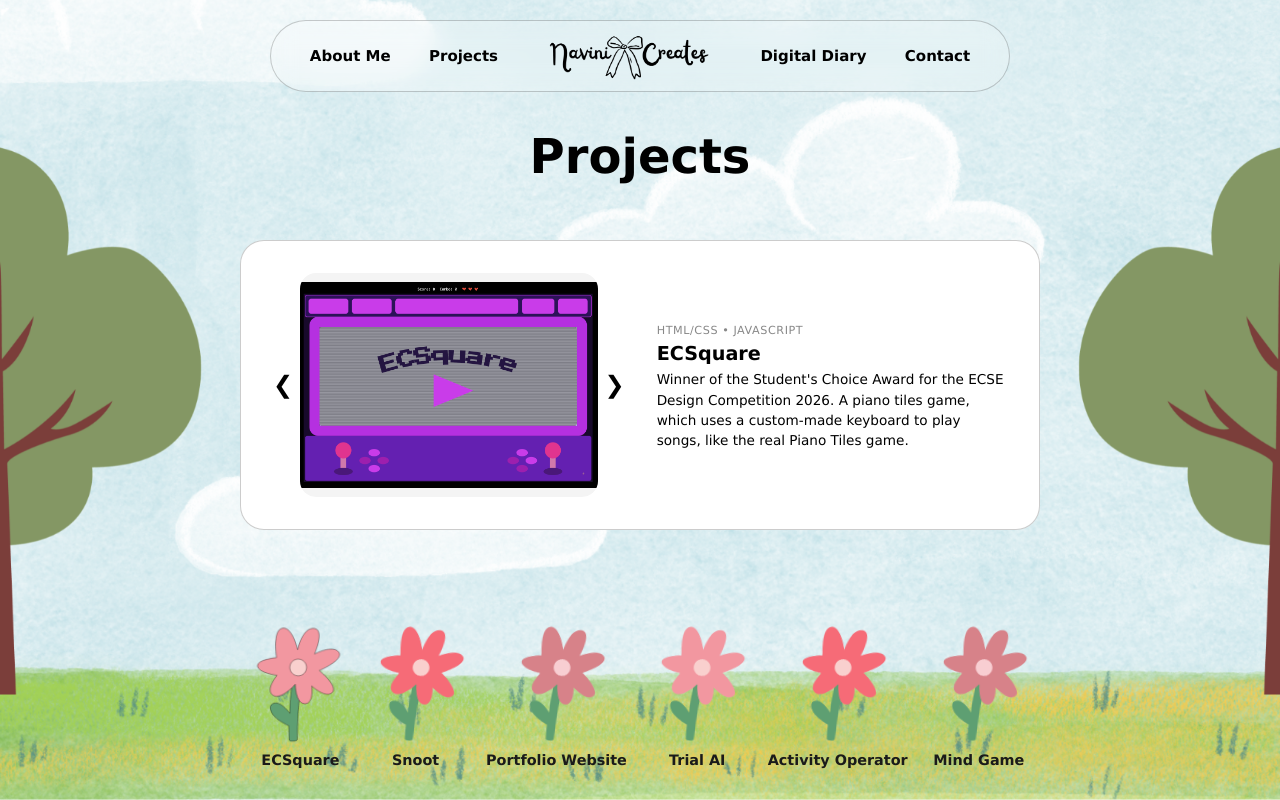
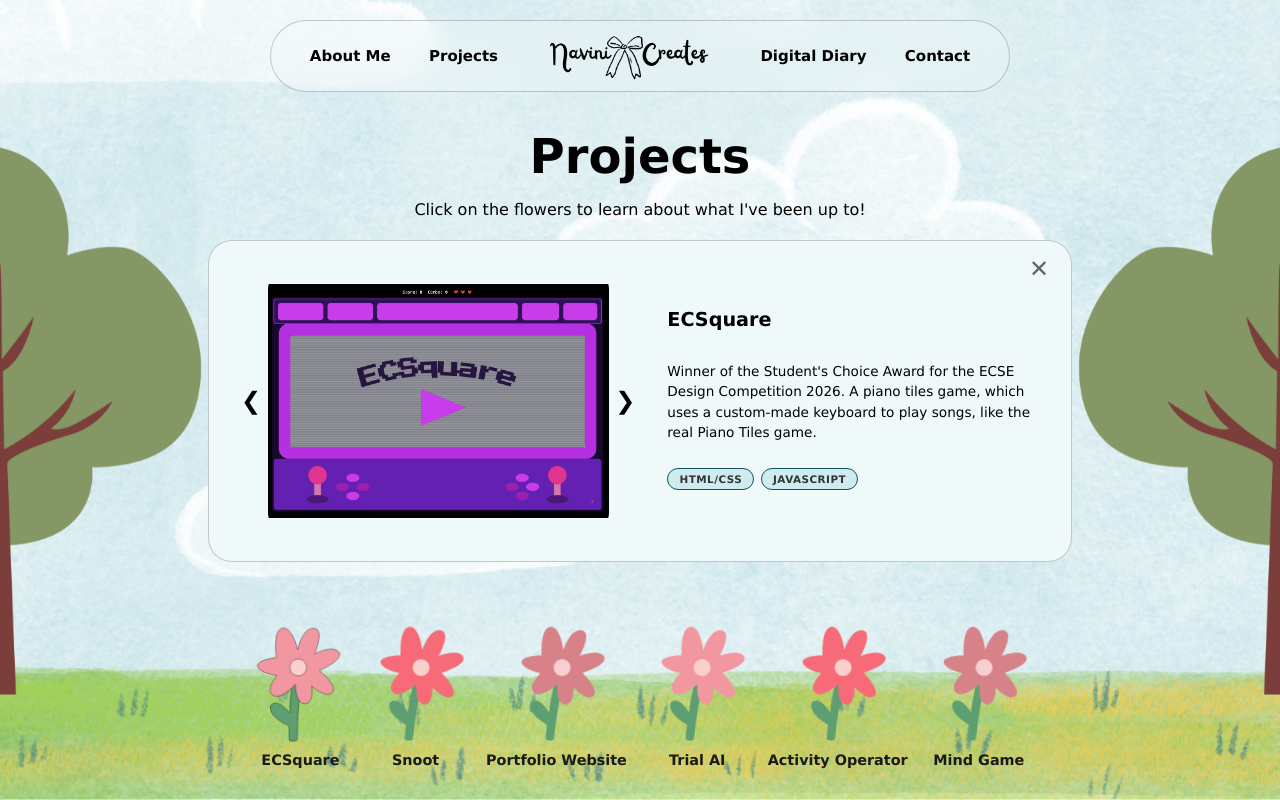
Before and after one commit to naviniii/navini-portfolio, a React (Vite) app: page /projects in a window 1280 px wide. Both pictures are taken after a click on the element "ECSquare". Built offline with nearby package versions, Linux system fonts and the light colour scheme.

Commit message:
Edited the layout and elements of the Profile View and Profile page. Adjusted the buttons to turn off when there is only one photo. Also edited the Tech information to be the rounded rectangles which are in other portfolio websites

```diff
--- a/src/components/ProjectView.css
+++ b/src/components/ProjectView.css
@@ -8,14 +8,14 @@
   flex-direction: row;
   align-items: center;
   gap: 2rem;
-  background: white;
-  border: 1px solid rgba(0, 0, 0, 0.2);
+  background: #F0F9FA;
   border-radius: 1.5rem;
   padding: 2rem;
   width: 92%;
-  max-width: 50rem;
-  max-height: 60vh;
+  max-width: 54rem;
+  max-height: 65vh;
   overflow-y: auto;
+  border: 1px solid rgba(0, 0, 0, 0.2);
   animation: popIn 0.25s ease;
 }
 
@@ -30,6 +30,27 @@
   }
 }
 
+.close-btn {
+  position: absolute;
+  top: 0.75rem;
+  right: 1rem;
+  background: none;
+  border: none;
+  font-size: 1.5rem;
+  cursor: pointer;
+  color: #666;
+  padding: 0;
+  width: 2rem;
+  height: 2rem;
+  display: flex;
+  align-items: center;
+  justify-content: center;
+}
+
+.close-btn:hover {
+  color: #000;
+}
+
 .project-carousel {
   flex: 0 0 45%;
   display: flex;
@@ -40,10 +61,10 @@
 .project-image-wrap {
   flex: 1;
   aspect-ratio: 4 / 3;
-  min-height: 14rem;
+  min-height: 16rem;
   border-radius: 1rem;
   overflow: hidden;
-  background: #f4f4f4;
+  background: #F0F9FA;
   display: flex;
   align-items: center;
   justify-content: center;
@@ -76,31 +97,65 @@
 .project-info h2 {
   margin: 0.25rem 0;
   font-size: 1.2rem;
+  padding-bottom: 0.8rem;
+  padding-top: 0.8rem;
 }
 
 .project-info p {
   font-size: 0.85rem;
   line-height: 1.5;
+  padding-bottom: 0.8rem;
+  padding-top: 0.8rem;
 }
 
-.project-tech {
-  font-size: 0.7rem;
-  text-transform: uppercase;
-  color: #888;
-  letter-spacing: 0.05em;
+.tech-tags{
+    display: flex;
+    flex-wrap: wrap;
+    gap: 0.4rem;
+    margin-bottom: 0.5rem;
+    padding-bottom: 0.8rem;
+  padding-top: 0.8rem;
+}
+.tech-tag{
+    background: #CEECF0;
+    color: #333;
+    font-size: 0.65rem;
+    font-weight: 600;
+    text-transform: uppercase;
+    letter-spacing: 0.03rem;
+    padding: 0.25rem 0.7rem;
+    border-radius: 999px;
+    border: 0.5px solid #115361;
 }
 
-/* phone size */
+.carousel-btn:disabled {
+  opacity: 0.25;
+  cursor: default;
+}
+
+.carousel-btn:disabled:hover {
+  color: inherit;
+}
+
+
+
+
 @media (max-width: 40rem) {
   .project-view {
-    top: 13rem;
+    top: 14rem;
     flex-direction: column;
-    padding: 0.85rem;
-    width: 82%;
-    max-width: 18rem;
-    max-height: 50vh;
-    gap: 0.5rem;
+    padding: 1.5rem 1rem 1rem;
+    width: 100%;
+    max-width: 22rem;
+    max-height: 55vh;
+    gap: 0.75rem;
     border-radius: 1rem;
+  }
+
+  .close-btn {
+    top: 0.5rem;
+    right: 0.5rem;
+    font-size: 1.25rem;
   }
 
   .project-carousel {
@@ -110,7 +165,7 @@
 
   .project-image-wrap {
     min-height: 0;
-    height: 10rem;
+    height: 8rem;
     width: 100%;
   }
 
@@ -123,16 +178,22 @@
   }
 
   .project-info h2 {
-    font-size: 0.9rem;
+    font-size: 0.95rem;
     margin: 0.1rem 0;
+    padding-bottom: 0.3rem;
+  padding-top: 0.3rem;
   }
 
   .project-info p {
-    font-size: 0.7rem;
+    font-size: 0.72rem;
     line-height: 1.4;
+    padding-bottom: 0.1rem;
+  padding-top: 0.1rem;
   }
 
   .project-tech {
     font-size: 0.55rem;
+    padding-bottom: 0.1rem;
+  padding-top: 0.1rem;
   }
 }
--- a/src/components/ProjectView.jsx
+++ b/src/components/ProjectView.jsx
@@ -1,11 +1,9 @@
 import { useState, useEffect } from 'react';
 import './ProjectView.css';
 
-function ProjectView({project}){
+function ProjectView({project, onClose}){
     const [activeIndex, setActiveIndex] = useState(0);
 
-
-    //for the carousel
     useEffect(() => {
         setActiveIndex(0);
     }, [project]);
@@ -17,27 +15,35 @@ function ProjectView({project}){
         setActiveIndex((prev) => (prev - 1 + project.images.length) % project.images.length);
     }
 
+    const hasMultipleImages = project.images.length > 1;
     return (
-        <div className = "project-view">
-            <div className = "project-carousel">
-                <button className = "carousel-btn prev" onClick = {prevSlide}>&#10094;</button>
-                <div className = "project-image-wrap">
-                <img src = {project.images[activeIndex]}
-                alt = {`${project.name} screenshot ${activeIndex + 1}`}
-                className = "project-image"
-                />
+
+        <div className="project-view">
+            <button className="close-btn" onClick={onClose}>✕</button>
+
+            <div className="project-carousel">
+                <button className="carousel-btn prev" onClick={prevSlide} disabled = {!hasMultipleImages}>&#10094;</button>
+                <div className="project-image-wrap">
+                    <img src={project.images[activeIndex]}
+                    alt={project.name}
+                    className="project-image"
+                    />
                 </div>
-                <button className = "carousel-btn next" onClick = {nextSlide}>&#10095;</button>
+                <button className="carousel-btn next" onClick={nextSlide} disabled = {!hasMultipleImages}>&#10095;</button>
+
             </div>
 
-            <div className = "project-info">
-                <span className = "project-tech">{project.tech}</span>
+            <div className="project-info">
                 <h2>{project.name}</h2>
                 <p>{project.description}</p>
+               <div className = "tech-tags">
+                 {project.tech.split(' • ').map((tech)=>(
+                    <span key = {tech} className = "tech-tag">{tech}</span>
+                ))}
+               </div>
             </div>
         </div>
     );
-
 }
 
 export default ProjectView;
--- a/src/pages/Projects.css
+++ b/src/pages/Projects.css
@@ -38,22 +38,28 @@
   min-width: 0;
 }
 
+.projects-caption {
+    font-style: normal;
+}
+
+
 /*phone size*/
 @media (max-width: 40rem) {
   .projects-garden {
     justify-content: flex-start;
     overflow-x: auto;
     overflow-y: visible;
-    padding: 0 1.5rem 0.5rem;
+    padding: 1rem 1.5rem 0.5rem;
+    min-height: 8rem;
     -webkit-overflow-scrolling: touch;
-    scrollbar-width: none; /* Firefox */
+    scrollbar-width: none;
   }
 
   .projects-garden::-webkit-scrollbar {
-    display: none; /* Chrome/Safari */
+    display: none;
   }
 
   .project-flower {
-    flex-shrink: 0; /* stop them from squeezing/overlapping */
+    flex-shrink: 0;
   }
 }
--- a/src/pages/Projects.jsx
+++ b/src/pages/Projects.jsx
@@ -3,7 +3,6 @@ import Flower from '../components/Flower';
 import ProjectView from '../components/ProjectView';
 import projects from '../data/projects';
 import './Projects.css';
-
 
 function Projects(){
     const [selectedProject, setSelectedProject] = useState(null);
@@ -11,36 +10,32 @@ function Projects(){
     const handleFlowerClick = (project) => {
         if (selectedProject?.id === project.id){
             setSelectedProject(null);
-
         }else{
             setSelectedProject(project);
         }
     };
 
     return (
-        <section className = "projects-hero">
-            <h1 className = "projects-title"> Projects </h1>
-            <div className = "projects-garden">
+        <section className="projects-hero">
+            <h1 className="projects-title">Projects</h1>
+            <p className = "projects-caption"> Click on the flowers to learn about what I've been up to!</p>
+            <div className="projects-garden">
                 {projects.map((project,i) => (
-                    <div key = {project.id} className = {`project-flower ${selectedProject?.id === project.id ? 'active' : ''}`}
-                    /*explanation of code for future me:
-                    - ?. handles null
-                    - ` is for template literal - which is a string with JS expressions
-                    - the ? active is for shorthanding if condition is true use active or otherwise use empty string
-
-                    */
-                    onClick = {() => handleFlowerClick(project)}>
-                        <Flower to = "#" label = {project.name} variant = {( i % 3 ) + 1} />
-                        </div>
+                    <div key={project.id} className={`project-flower ${selectedProject?.id === project.id ? 'active' : ''}`}
+                    onClick={() => handleFlowerClick(project)}>
+                        <Flower to="#" label={project.name} variant={(i % 3) + 1} />
+                    </div>
                 ))}
             </div>
 
-            {selectedProject && (<ProjectView project = {selectedProject} /> )}
+            {selectedProject && (
+                <ProjectView
+                    project={selectedProject}
+                    onClose={() => setSelectedProject(null)}
+                />
+            )}
         </section>
-
     );
-
-
 }
 
 export default Projects;
```
